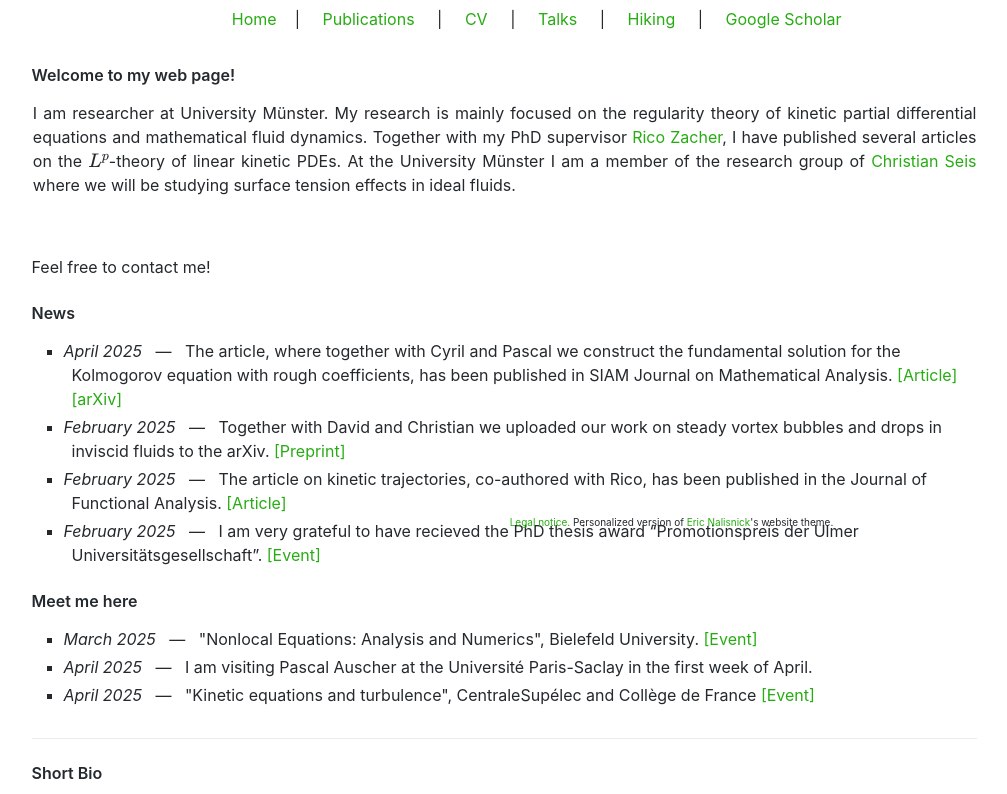
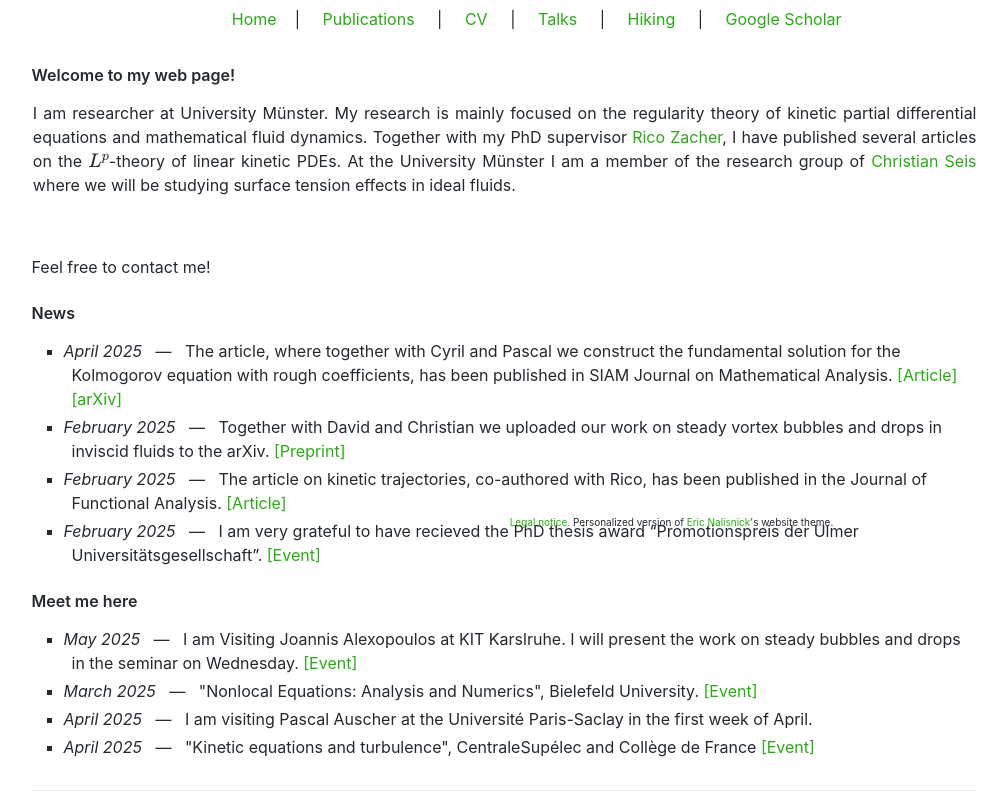
Before and after one commit to lukasniebel/lukasniebel.github.io, a plain HTML site: page index.html in a window 1280 px wide. Shown: the part 270-1064 px from the top of the page, without its empty margins (136-1143 px from the left). Drawn offline with nearby package versions, Linux system fonts and the light colour scheme.

Commit message:
visit KIT

```diff
--- a/index.html
+++ b/index.html
@@ -135,6 +135,7 @@
 				<h4>Meet me here</h4>
 				<div class="row">
 					<ul>
+						<li><i>May 2025</i> &nbsp; &mdash; &nbsp; I am Visiting Joannis Alexopoulos at KIT Karslruhe. I will present the work on steady bubbles and drops in the seminar on Wednesday. <a title="project" href="https://www.math.kit.edu/iana2/lehre/agnlpdgl2025s/de">[Event]</a>  </li>
 						<li><i>March 2025</i> &nbsp; &mdash; &nbsp; "Nonlocal Equations: Analysis and Numerics", Bielefeld University. <a title="project" href="https://www.sfb1283.uni-bielefeld.de/2025_BI-nonlocal/#">[Event]</a>  </li>
 						<li><i>April 2025</i> &nbsp; &mdash; &nbsp; I am visiting Pascal Auscher at the Université Paris-Saclay in the first week of April.  </li>
 						<li><i>April 2025</i> &nbsp; &mdash; &nbsp; "Kinetic equations and turbulence", CentraleSupélec and Collège de France   <a title="project" href="https://bardos-85.sciencesconf.org/?forward-action=index&forward-controller=index&lang=en">[Event]</a></li>
```
Also changed, not shown: 1 other file.
